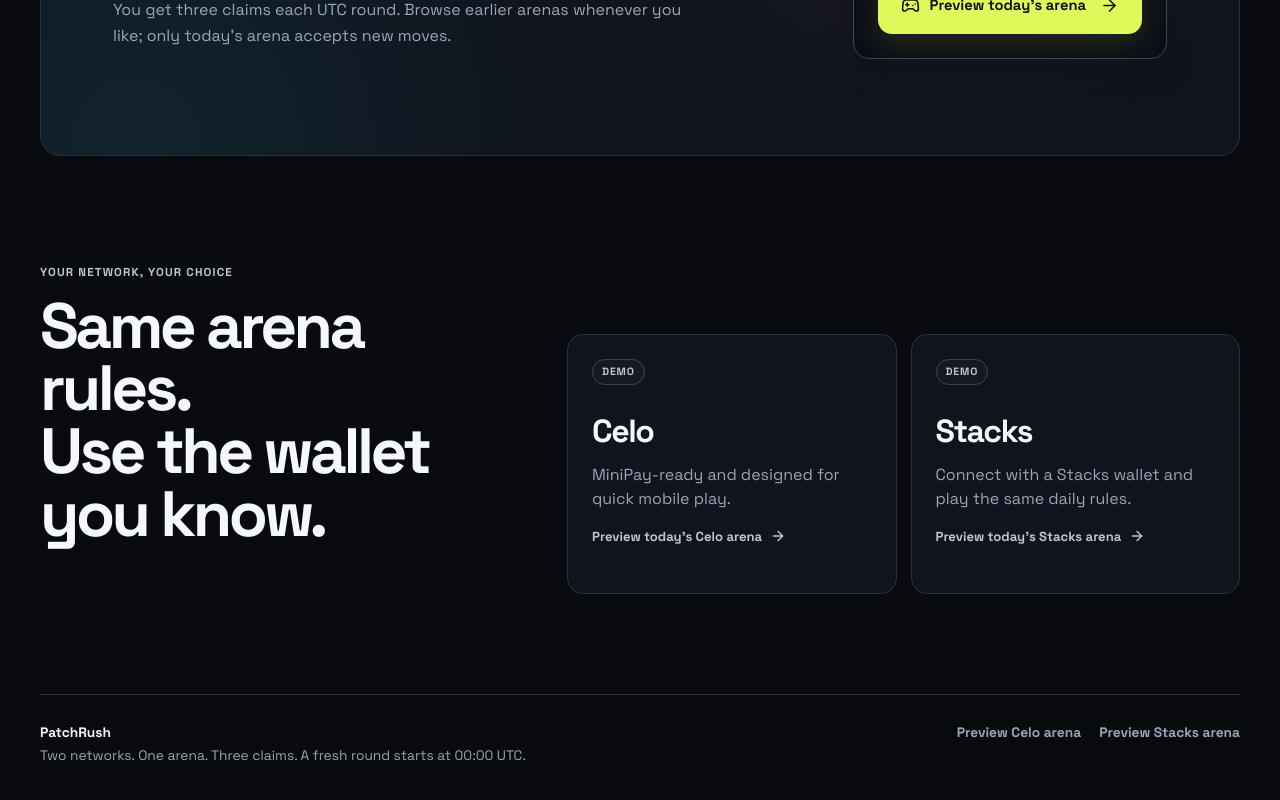
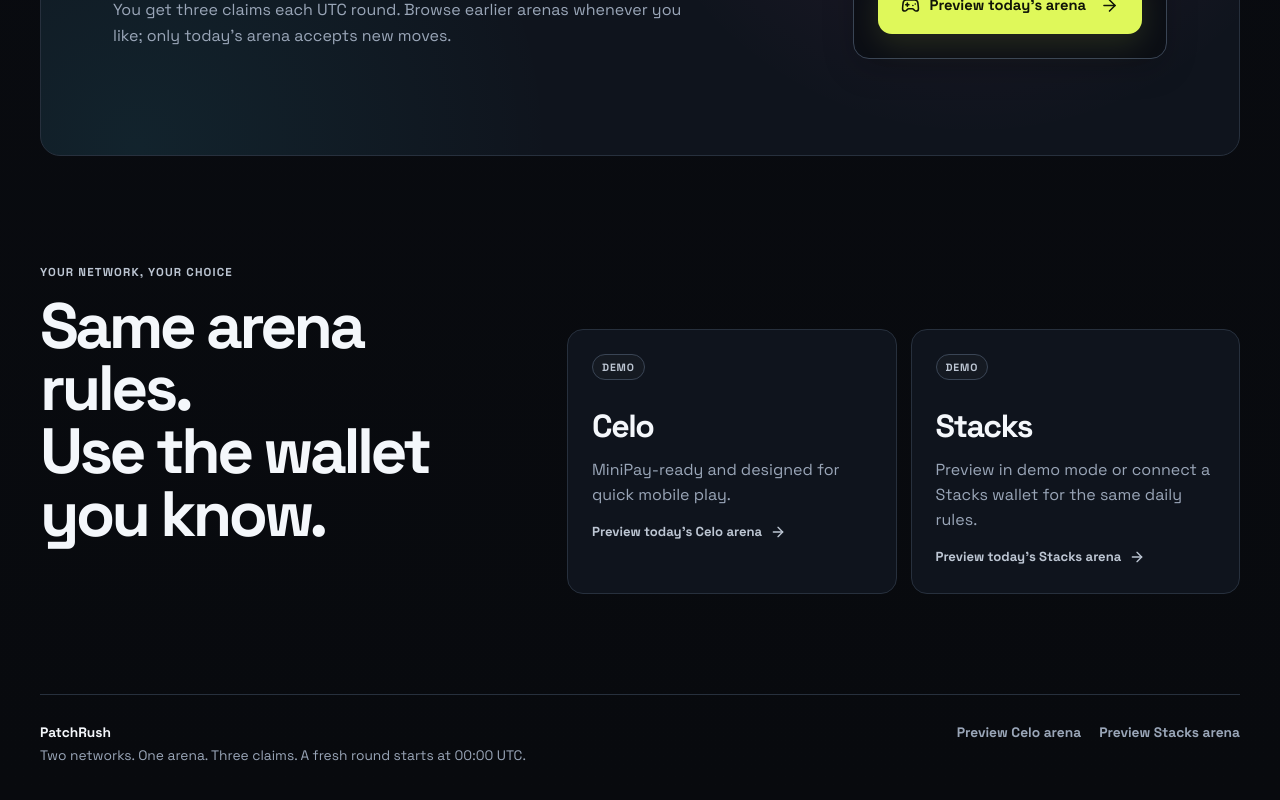
Before and after one commit to ovibes/patchrush, a Next.js app: page / in a window 1280 px wide. Shown: the part 1852-2652 px from the top of the page. Built offline with nearby package versions, Linux system fonts and the light colour scheme; no server answers.

Commit message:
Polish Stacks home card copy

```diff
--- a/app/page.tsx
+++ b/app/page.tsx
@@ -159,7 +159,7 @@
           >
             <span className={stacksReady ? "status-pill is-live" : "status-pill"}>{stacksReady ? "Live" : "Demo"}</span>
             <strong>Stacks</strong>
-            <p>Connect with a Stacks wallet and play the same daily rules.</p>
+            <p>Preview in demo mode or connect a Stacks wallet for the same daily rules.</p>
             <span>{stacksArenaCta} <ArrowRight aria-hidden="true" /></span>
           </Link>
         </div>
```
